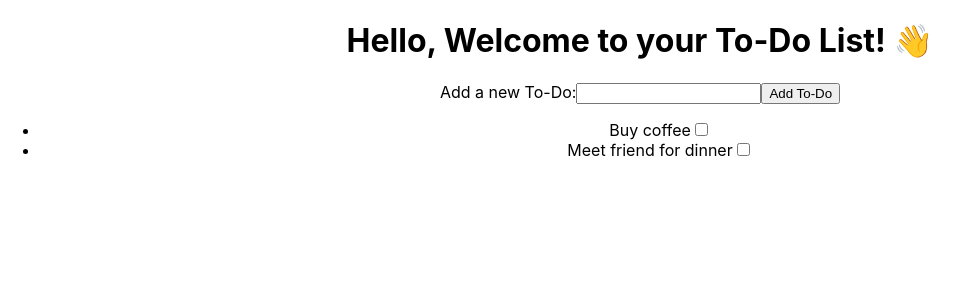
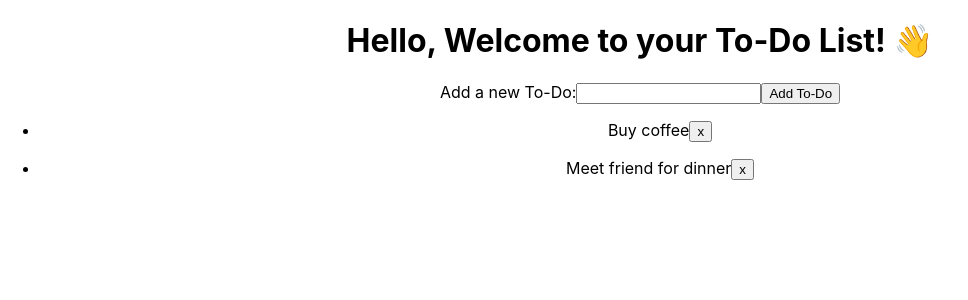
Before and after one commit to davidptclark/todo-list-react-app, a React (Create React App) app: page / in a window 1280 px wide. Shown: the top 300 px of the page, without its empty margins (0-968 px from the left). Built offline with nearby package versions, Linux system fonts and the light colour scheme.

Commit message:
Add RemoveToDo function and refactored to make use of indexes

```diff
--- a/src/App.js
+++ b/src/App.js
@@ -5,14 +5,32 @@ import TodoList from './Todo-list';
 import { useState } from 'react';
 
 function App() {
-  const [todos, setTodos] = useState(['Buy coffee', 'Meet friend for dinner']);
+  const [todos, setTodos] = useState([
+    { text: 'Buy coffee' },
+    { text: 'Meet friend for dinner' },
+  ]); //Initial state of to-do is best placed here
+
+  //Keeping these functions here to access initial state of todos
+  const addTodo = (text) => {
+    const newTodos = [...todos, { text }];
+    setTodos(newTodos);
+  };
+  //Adding to the end of the array allows for easily removing using splice
+  const removeToDo = (index) => {
+    const newTodos = [...todos];
+    newTodos.splice(index, 1);
+    setTodos(newTodos);
+  };
+
   return (
     <div className="App">
       <Header />
-      <Form setTodos={setTodos} />
+      <Form addTodo={addTodo} />
       {/* Remember to keep the names consistent for prop reference! */}
       {/* Uses function from state to add tasks submitted via form */}
-      <TodoList todos={todos} setTodos={setTodos} />
+      {todos.map((todo, index) => (
+        <TodoList key={index} todo={todo} removeToDo={removeToDo} />
+      ))}
       {/* uses initial state to populate To-Do list */}
     </div>
   );
--- a/src/Form.js
+++ b/src/Form.js
@@ -1,20 +1,17 @@
 import { useState } from 'react';
 
-const Form = ({ setTodos }) => {
+const Form = ({ addTodo }) => {
+  //Bringing in the add function
   const [newTodo, setNewTodo] = useState('');
 
   const sumbitTodo = (event) => {
     event.preventDefault(); // Without this, new item appears then disappears after render
-
-    setTodos((currTodos) => {
-      if (newTodo === '') {
-        return [...currTodos]; //Prevent empty items being added to to-do list
-      } else {
-        return [newTodo, ...currTodos];
-      }
-    });
-
-    setNewTodo(''); //Resetting the form after submitting
+    if (!newTodo) {
+      return; //Prevent empty items being added to to-do list
+    } else {
+      addTodo(newTodo);
+      setNewTodo(''); //Resetting the form after submitting
+    }
   };
 
   return (
--- a/src/Todo-list.js
+++ b/src/Todo-list.js
@@ -1,14 +1,10 @@
-const TodoList = (props) => {
+const TodoList = ({ todo, index, removeToDo }) => {
   return (
     <ul>
-      {props.todos.map((todo) => {
-        return (
-          <li key={todo}>
-            {todo}
-            <input type="checkbox" />
-          </li>
-        );
-      })}
+      <li key={index}>
+        {todo.text}
+        <button onClick={() => removeToDo(index)}>x</button>
+      </li>
     </ul>
   );
 };
```
